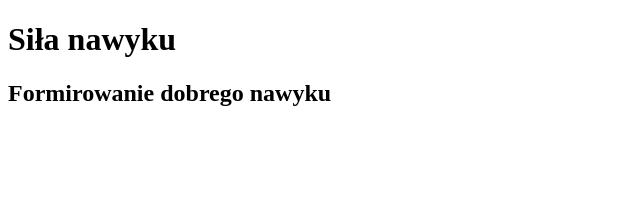
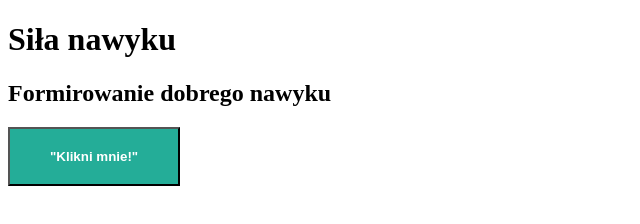
Before and after one commit to hannamastyka/Animacje-i-pseudoklasy-, a plain HTML site: page index.html in a window 1280 px wide. Shown: the whole page, without its empty margins (0-640 px from the left). Drawn offline with Linux system fonts and the light colour scheme.

Commit message:
animacje

```diff
--- a/index.html
+++ b/index.html
@@ -11,6 +11,7 @@
     <div class="container">
       <h1 class="heading">Siła nawyku</h1>
       <h2 class="heading">Formirowanie dobrego nawyku</h2>
+      <button class="btn">"Klikni mnie!"</button>
     </div>
   </body>
 </html>
--- a/style.css
+++ b/style.css
@@ -1,28 +1,29 @@
 .container {
-  width: 96%;
+  width: 94%;
 }
 .btn {
   width: 100%;
-  background-color: aquamarine;
-  color: black;
+  background-color: #24ad98;
+  color: white;
   padding: 20px 40px;
-}
-@media screen and (min-width: 768px) {
-  .container {
-    width: 94%;
-  }
+  font-weight: bold;
 }
 
-@media screen and (min-width: 768px) {
-  .container {
-    width: 640px;
-  }
-  .btn {
-    width: auto;
-  }
+.btn:hover {
+  background-color: white;
+  color: #24ad98;
 }
+
 @media screen and (min-width: 1024px) {
   .container {
     width: 960px;
   }
+
+  .btn {
+    width: auto;
+  }
+
+  .box:hover {
+    background-color: #ffcccc;
+  }
 }
```
